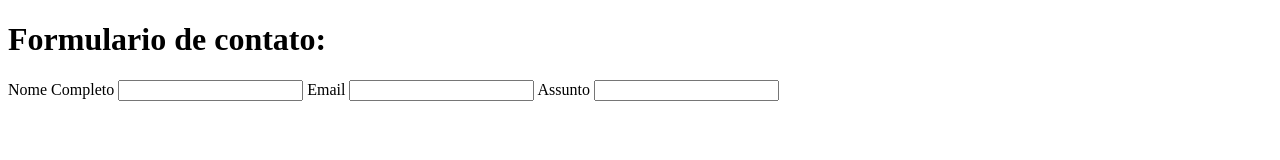
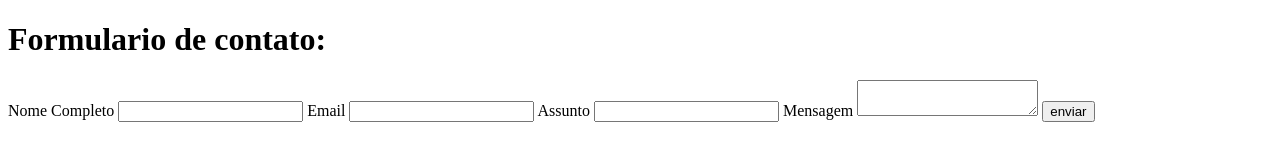
Before and after one commit to lgtrindade/Aprendendo-git, a plain HTML site: page Index.html in a window 1280 px wide. Drawn offline with Linux system fonts and the light colour scheme.

Commit message:
Index modificado

```diff
--- a/Index.html
+++ b/Index.html
@@ -22,6 +22,12 @@
 				<span>Assunto</span>
 				<input type="text" class="input_text" name="assunto" id="subject"/>
 			</label>
+
+			<label>
+				<span>Mensagem</span>
+				<textarea class="message" name="feedback" id="feedback"></textarea>
+				<input type="button" class="button" value="enviar"/>
+			</label>
 		</div>
 	</body>
 </html>
```
